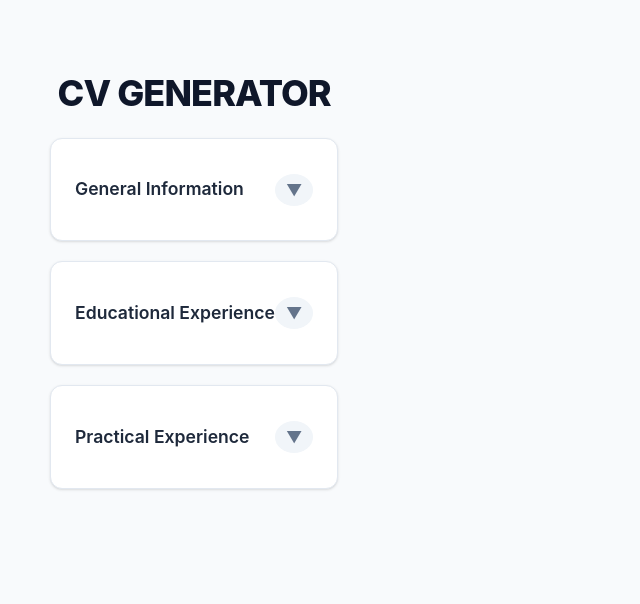
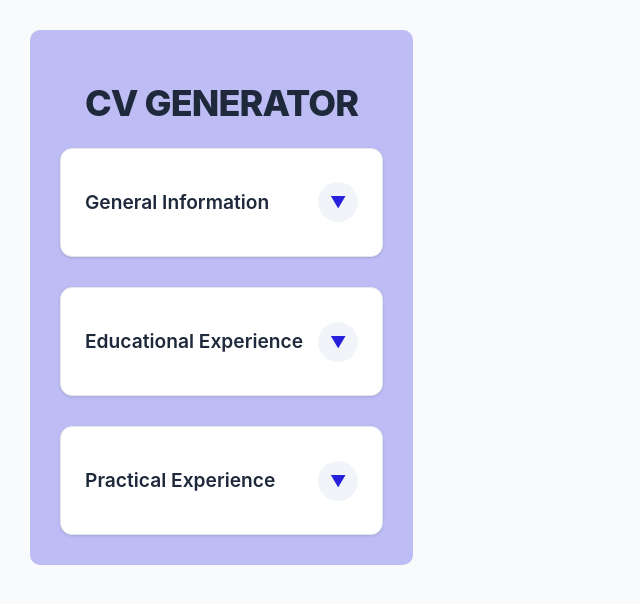
Before and after one commit to TamarGrossman12345/CV-app-TOP, a React (Vite) app: page / in a window 1280 px wide. Shown: the top 604 px of the page, without its empty margins (0-640 px from the left). Built offline with nearby package versions, Linux system fonts and the light colour scheme.

Commit message:
fixing the css

```diff
--- a/src/styles/Accordion.css
+++ b/src/styles/Accordion.css
@@ -8,8 +8,7 @@
 }
 
 .accordion-item:hover {
-  box-shadow: 0 4px 6px -1px rgb(0 0 0 / 0.1);
-  border-color: #cbd5e1;
+  border-color: var(--primary-hover);
 }
 
 .accordion-header {
@@ -23,21 +22,26 @@
 
 .accordion-title {
   font-weight: 600;
-  font-size: 1.1rem;
-  color: #1e293b;
+  font-size: 1.2rem;
+  color: var(--text-main);
 }
 
 .accordion-toggle {
   background: #f1f5f9;
   border: none;
-  width: 32px;
-  height: 32px;
+  width: 40px;
+  height: 40px;
   border-radius: 50%;
   display: flex;
   align-items: center;
   justify-content: center;
-  color: var(--text-muted);
+  color: var(--primary);
   transition: transform 0.2s ease;
+  margin-left: 15px;
+}
+
+.accordion-toggle:hover {
+    color: var(--second-hover);
 }
 
 .accordion-content {
@@ -47,8 +51,3 @@
   gap: 20px;
   animation: slideDown 0.3s ease-out;
 }
-
-@keyframes slideDown {
-  from { opacity: 0; transform: translateY(-10px); }
-  to { opacity: 1; transform: translateY(0); }
-}
--- a/src/styles/App.css
+++ b/src/styles/App.css
@@ -1,12 +1,14 @@
 
 :root {
-  --primary: #2563eb;
-  --primary-hover: #1d4ed8;
+  --primary: #2721db;
+  --primary-hover: #345ed1;
+  --second-hover: #7490de;
   --bg-main: #f8fafc;
   --text-main: #1e293b;
   --text-muted: #64748b;
   --border: #e2e8f0;
   --white: #ffffff;
+  --tab-background: #bebcf4;
 }
 
 body {
--- a/src/styles/GeneralInfo.css
+++ b/src/styles/GeneralInfo.css
@@ -1,7 +1,9 @@
 .general-info-container {
   max-width: 700px;
   margin: 0 auto;
-  padding: 20px 20px;
+  padding: 30px 30px;
+  background-color: var(--tab-background);
+  border-radius: 10px;
 ;
 }
 
@@ -10,17 +12,13 @@
   font-size: 2.25rem;
   font-weight: 800;
   letter-spacing: -0.025em;
-  color: #0f172a;
+  color: var(--text-main);
 }
 
-.subtitle {
-  text-align: center;
-  color: var(--text-muted);
-  margin-bottom: 40px;
-}
+
 
 .cv-sections {
   display: flex;
   flex-direction: column;
-  gap: 20px;
+  gap: 30px;
 }
--- a/src/styles/InputCustom.css
+++ b/src/styles/InputCustom.css
@@ -7,7 +7,7 @@
 .input-label {
   font-size: 0.875rem;
   font-weight: 600;
-  color: #4586e2;
+  color: var(--primary);
   text-transform: uppercase;
   letter-spacing: 0.025em;
 }
@@ -25,10 +25,9 @@
 .custom-input:focus {
   outline: none;
   border-color: var(--primary);
-  ring: 2px solid rgba(37, 99, 235, 0.1);
-  box-shadow: 0 0 0 4px rgba(37, 99, 235, 0.1);
+
 }
 
 .custom-input::placeholder {
-  color: #94a3b8;
+  color: #a8b3c3;
 }
```
